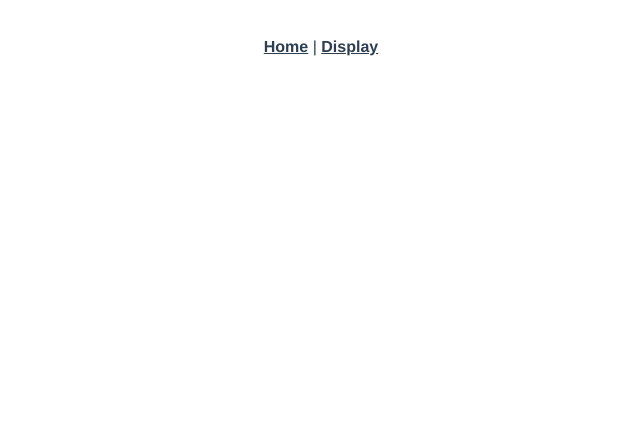
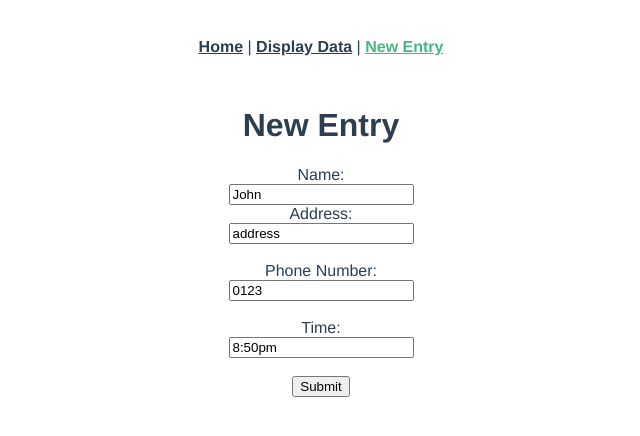
Before and after one commit to Jonathanyji98/vue-sample-project, a Vue app: page /new-entry in a window 1280 px wide. Before the commit this address had no page. Shown: the top 436 px of the page, without its empty margins (319-959 px from the left). Built offline with nearby package versions, Linux system fonts and the light colour scheme.

Commit message:
completed new entry page

```diff
--- a/src/App.vue
+++ b/src/App.vue
@@ -1,7 +1,8 @@
 <template>
   <div id="nav">
     <router-link to="/">Home</router-link> |
-    <router-link to="/about">Display</router-link>
+    <router-link to="/about">Display Data</router-link> |
+    <router-link to="/new-entry">New Entry</router-link>
   </div>
   <router-view/>
 </template>
--- /dev/null
+++ b/src/components/NewForm.vue
@@ -0,0 +1,53 @@
+<script lang="ts">
+import { defineComponent } from "vue";
+
+export default defineComponent({
+    name: "NewFormComponent",
+
+    setup(){
+        var name = "John";
+        var address = "address";
+        var phoneNumber = "0123";
+        var time = "8:50pm";
+
+    function onSubmit(){
+        console.log("This button will do a http post request");
+    }
+
+        return{
+            name,
+            address,
+            phoneNumber,
+            time,
+            onSubmit
+        }
+    }
+
+
+});
+
+
+</script>
+
+<template>
+    <div>
+        <label for="name">Name:</label><br>
+        <input type="text" id="fname" name="fname" v-model="name"><br>
+
+        <label for="address">Address:</label><br>
+        <input type="text" id="lname" name="lname" v-model="address"><br><br>
+
+        <label for="pnum">Phone Number:</label><br>
+        <input type="text" id="lname" name="lname" v-model="phoneNumber"><br><br>
+
+        <label for="time">Time:</label><br>
+        <input type="text" id="lname" name="lname" v-model="time"><br><br>
+
+        <button v-on:click="onSubmit()">Submit</button>
+
+    </div>
+</template>
+
+<style>
+
+</style>
--- a/src/router/index.js
+++ b/src/router/index.js
@@ -1,5 +1,6 @@
 import { createRouter, createWebHistory } from 'vue-router'
 import Home from '../views/Home.vue'
+import NewEntry from '../views/NewEntry.vue'
 
 const routes = [{
         path: '/',
@@ -14,6 +15,11 @@ const routes = [{
         // which is lazy-loaded when the route is visited.
         component: () =>
             import ( /* webpackChunkName: "about" */ '../views/About.vue')
+    },
+    {
+        path: '/new-entry',
+        name: 'NewEntry',
+        component: NewEntry
     }
 ]
 
--- a/src/views/About.vue
+++ b/src/views/About.vue
@@ -1,6 +1,6 @@
 <template>
   <div class="about">
-    <h1>This is an about page</h1>
+    <h1>Data list</h1>
     <Display></Display>
   </div>
 </template>
--- /dev/null
+++ b/src/views/NewEntry.vue
@@ -0,0 +1,18 @@
+<template>
+  <div class="new-entry">
+    <h1>New Entry</h1>
+    <NewFormComponent></NewFormComponent>
+  </div>
+</template>
+
+<script lang="ts">
+
+import NewFormComponent from "../components/NewForm.vue";
+
+export default {
+  name: 'NewEntry',
+  components: {
+    NewFormComponent
+  }
+}
+</script>
```
